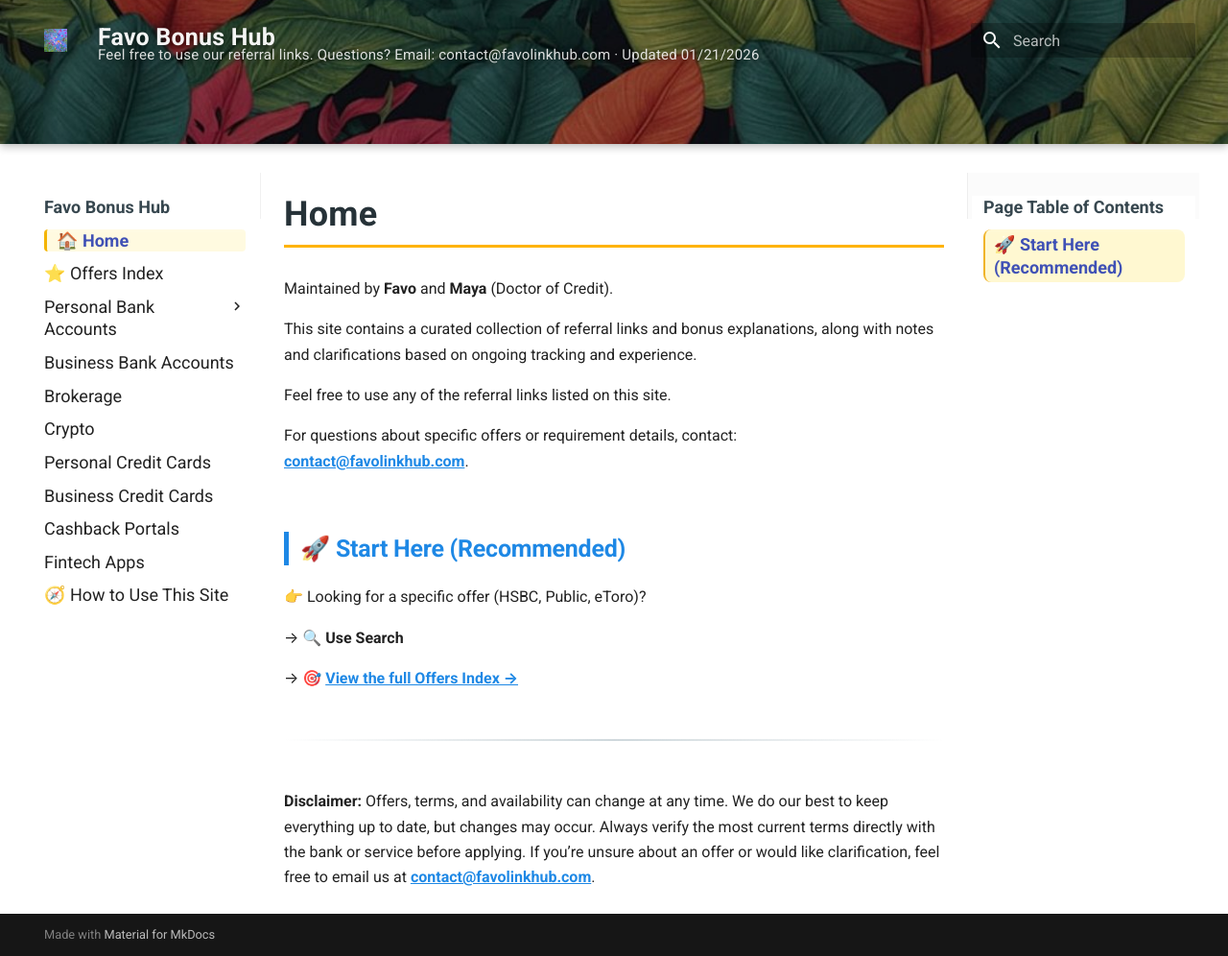
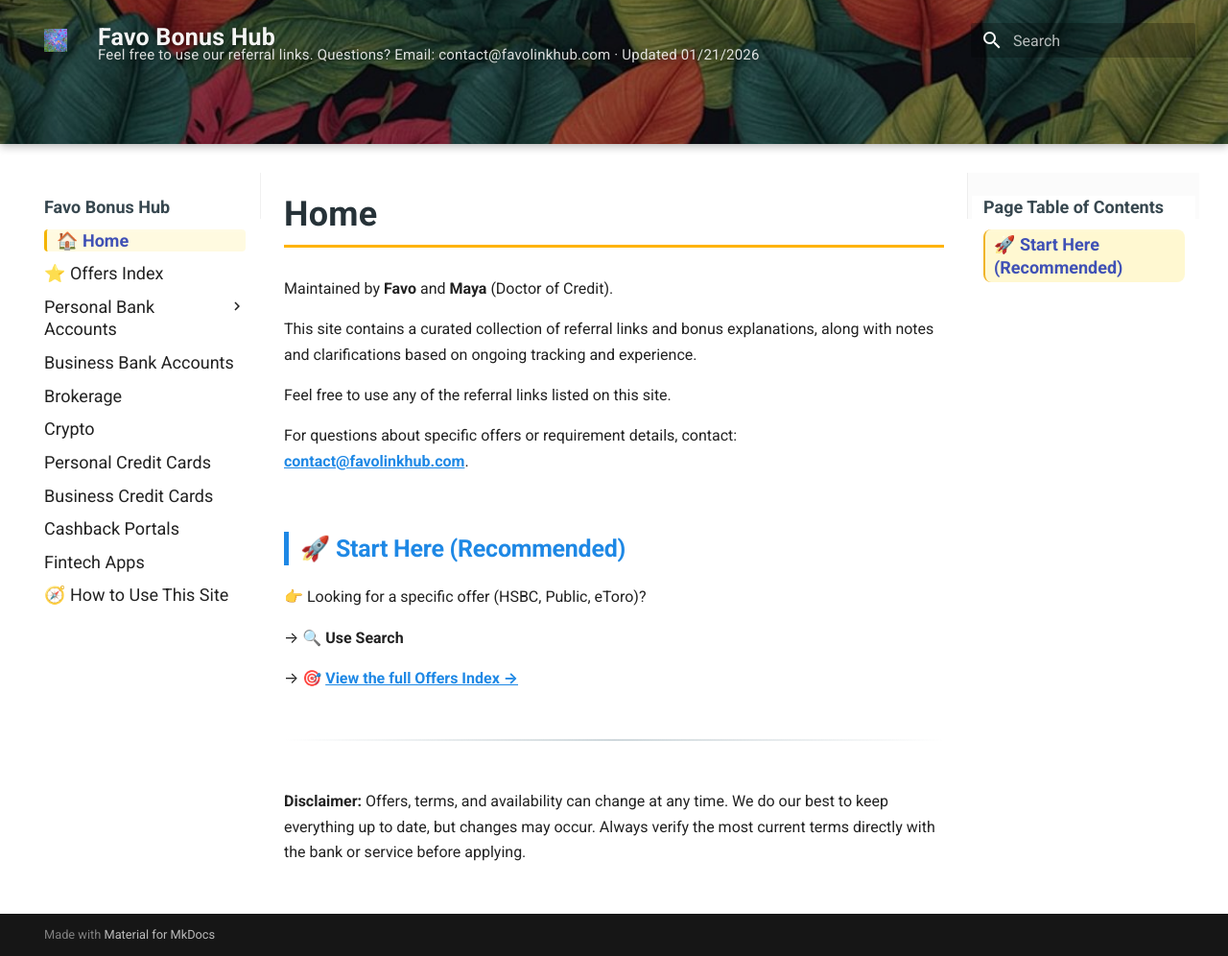
Before and after one commit to whispersofzephyr/favolinkhub-site, an MkDocs documentation site: the page built from docs/index.md, in a window 1280 px wide and 996 px high. Shown: the whole window at 96% size. Built offline with MkDocs 1.6.1 and Material for MkDocs 9.7.7, drawn with Linux system fonts in a browser that asks for light colours.

Commit message:
Update index.md

```diff
--- a/docs/index.md
+++ b/docs/index.md
@@ -19,4 +19,4 @@ For questions about specific offers or requirement details, contact:
 
 ---
 
-**Disclaimer:** Offers, terms, and availability can change at any time. We do our best to keep everything up to date, but changes may occur. Always verify the most current terms directly with the bank or service before applying. If you’re unsure about an offer or would like clarification, feel free to email us at [**contact@favolinkhub.com**](mailto:contact@favolinkhub.com).
+**Disclaimer:** Offers, terms, and availability can change at any time. We do our best to keep everything up to date, but changes may occur. Always verify the most current terms directly with the bank or service before applying.
```
